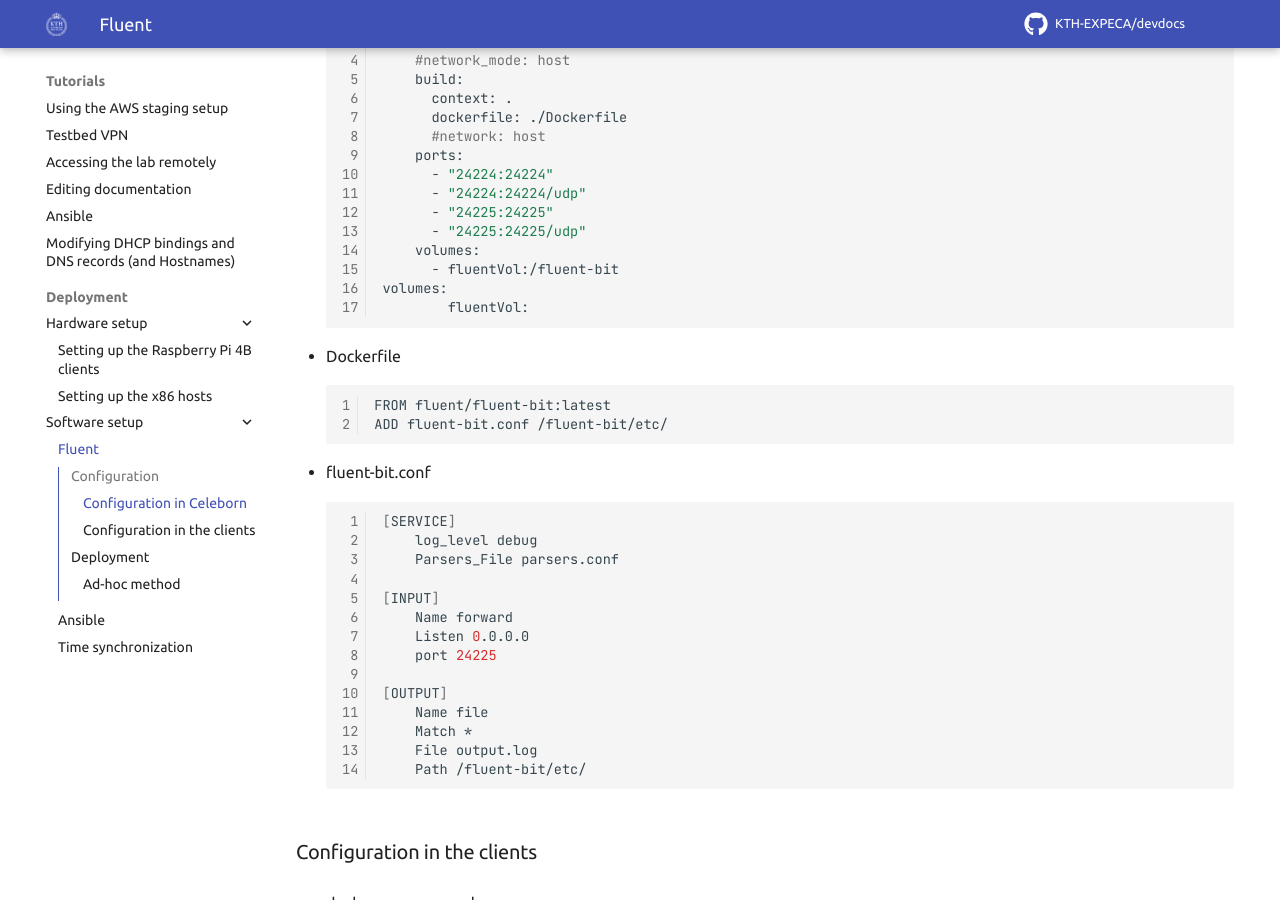
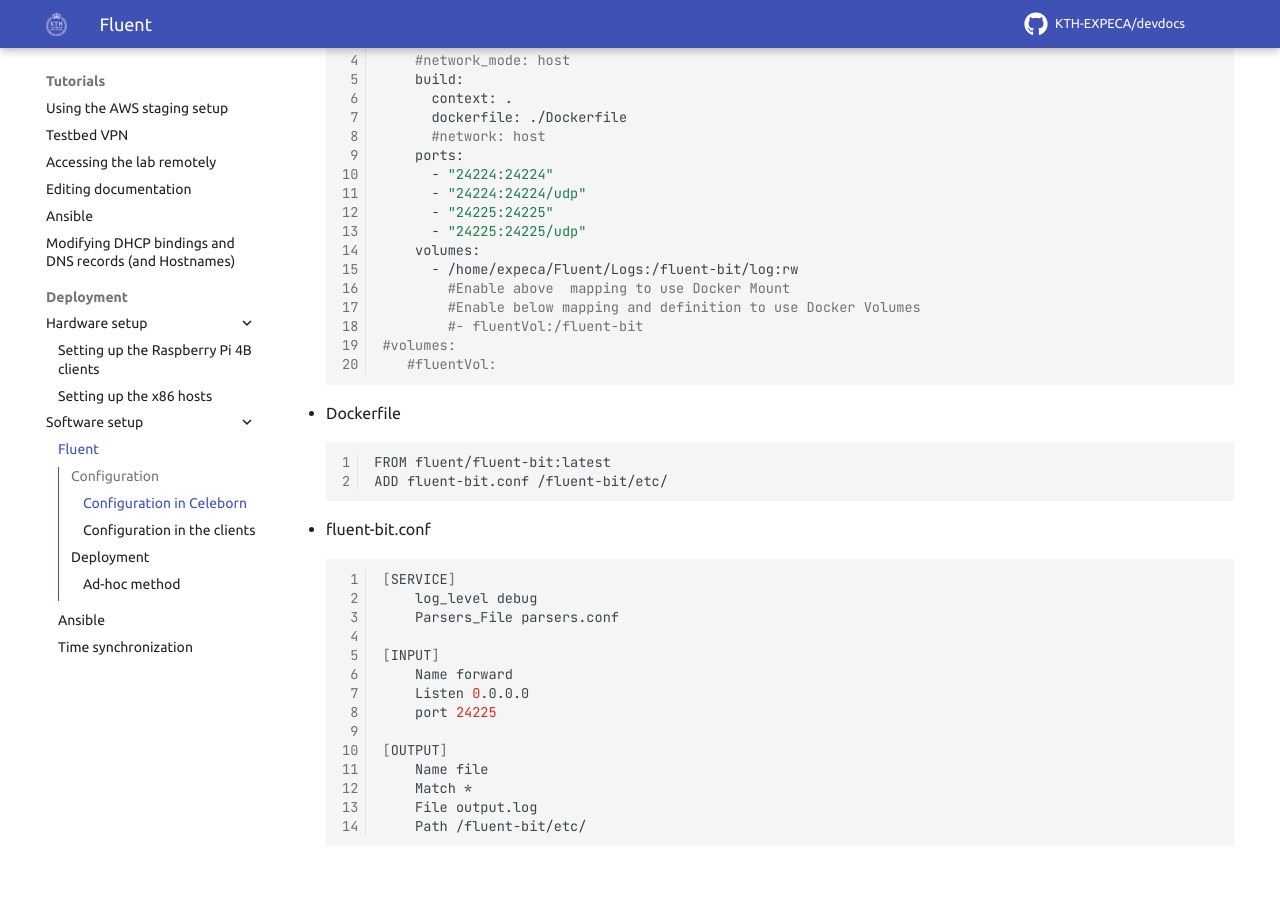
Before and after one commit to KTH-EXPECA/devdocs, an MkDocs documentation site: the page built from docs/tutorials/deployment/software_setup/Fluent.md, in a window 1280 px wide and 900 px high, scrolled down 735 px. Built offline with MkDocs 1.6.1 and Material for MkDocs 9.7.7, drawn with Linux system fonts in a browser that asks for light colours; comment, search, counter and statistics services are not loaded.

Commit message:
Update Fluent.md

`````diff
--- a/docs/tutorials/deployment/software_setup/Fluent.md
+++ b/docs/tutorials/deployment/software_setup/Fluent.md
@@ -25,9 +25,13 @@ services:
       - "24225:24225"
       - "24225:24225/udp"
     volumes:
-      - fluentVol:/fluent-bit
-volumes:
-        fluentVol:
+      - /home/expeca/Fluent/Logs:/fluent-bit/log:rw
+        #Enable above  mapping to use Docker Mount
+        #Enable below mapping and definition to use Docker Volumes
+        #- fluentVol:/fluent-bit
+#volumes:
+   #fluentVol:
+
 ````
 
 - Dockerfile
`````
